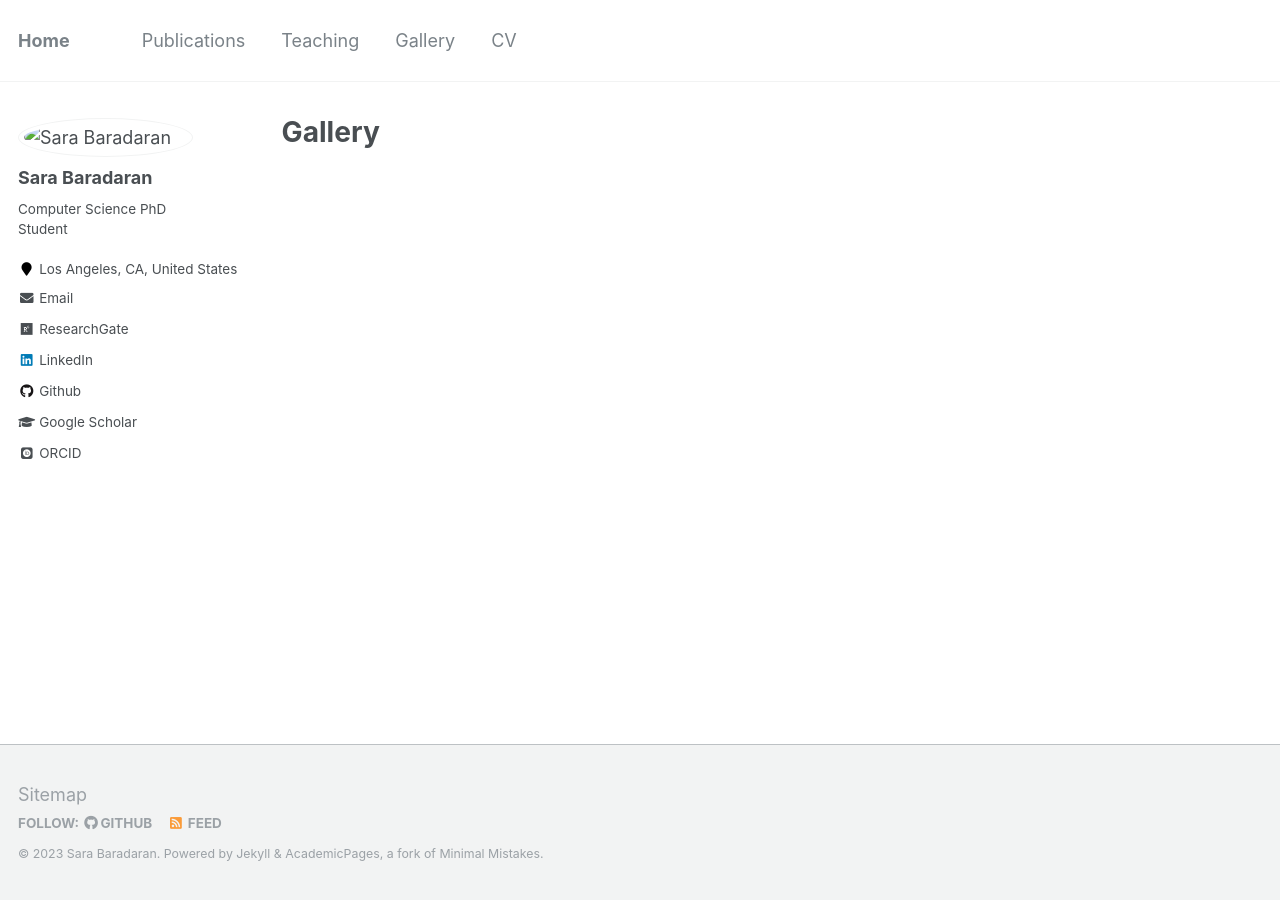
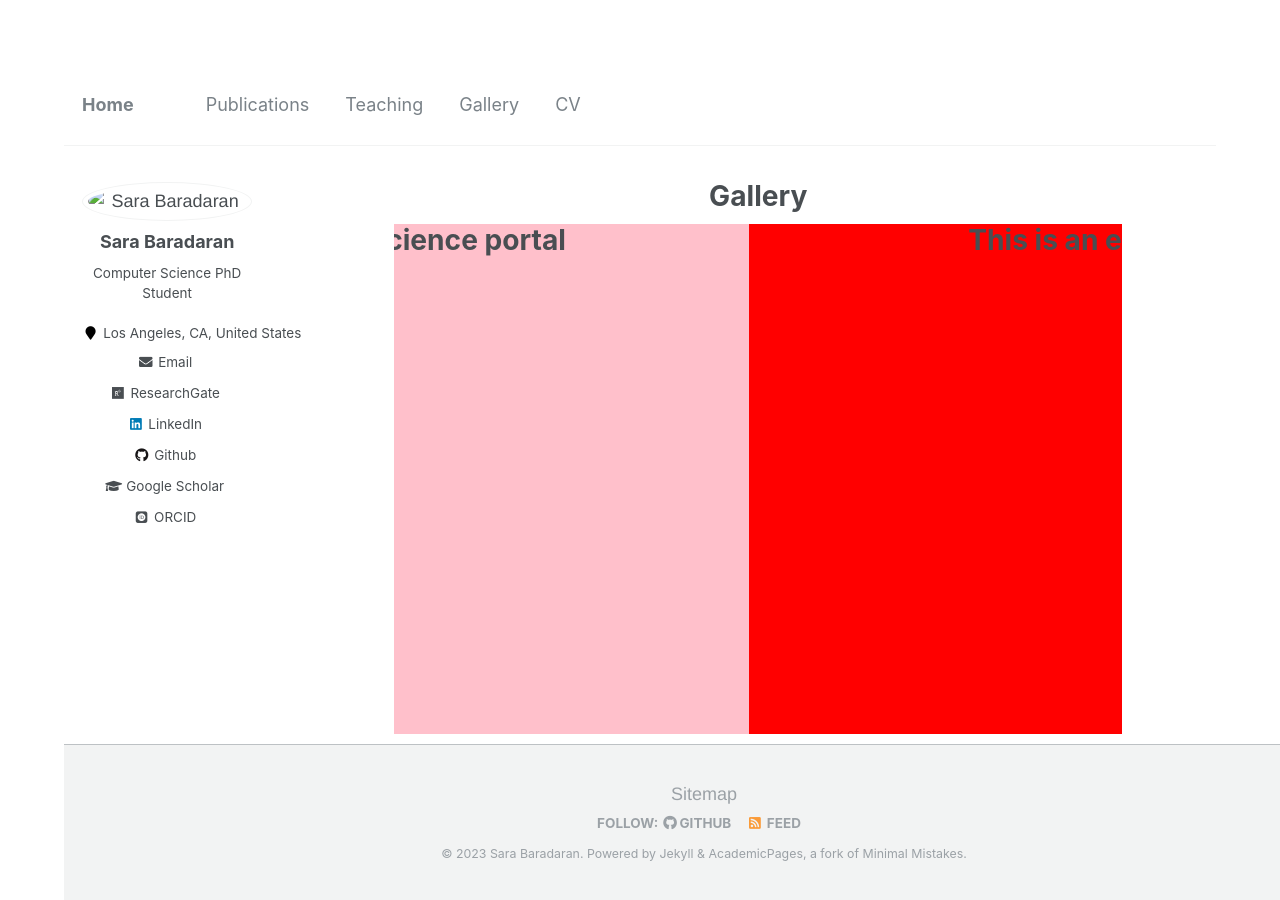
Before and after one commit to SaraBaradaran/SaraBaradaran.github.io, a Jekyll site: the page built from _pages/gallery.html, in a window 1280 px wide. Built offline with Jekyll 4.4.1, drawn with Linux system fonts in a browser that asks for light colours; some web fonts are replaced.

Commit message:
Update gallery.html

```diff
--- a/_pages/gallery.html
+++ b/_pages/gallery.html
@@ -11,3 +11,121 @@
 {% for post in site.gallery %}
   {% include archive-single.html %}
 {% endfor %}
+
+<!DOCTYPE html>
+<html>
+<head>
+    <title>HTML and CSS Slideshow</title>
+    <style>
+    body {
+        font-family: Helvetica, sans-serif;
+        padding: 5%;
+        text-align: center;
+        font-size: 50;
+    }
+
+    /* Styling the area of the slides */
+
+    #slideshow {
+        overflow: hidden;
+        height: 510px;
+        width: 728px;
+        margin: 0 auto;
+    }
+
+    /* Style each of the sides
+    with a fixed width and height */
+
+    .slide {
+        float: left;
+        height: 510px;
+        width: 728px;
+    }
+
+    /* Add animation to the slides */
+
+    .slide-wrapper {
+
+        /* Calculate the total width on the
+      basis of number of slides */
+        width: calc(728px * 4);
+
+        /* Specify the animation with the
+      duration and speed */
+        animation: slide 10s ease infinite;
+    }
+
+    /* Set the background color
+    of each of the slides */
+
+    .slide:nth-child(1) {
+        background: green;
+    }
+
+    .slide:nth-child(2) {
+        background: pink;
+    }
+
+    .slide:nth-child(3) {
+        background: red;
+    }
+
+    .slide:nth-child(4) {
+        background: yellow;
+    }
+
+    /* Define the animation
+    for the slideshow */
+
+    @keyframes slide {
+
+        /* Calculate the margin-left for
+      each of the slides */
+        20% {
+            margin-left: 0px;
+        }
+        40% {
+            margin-left: calc(-728px * 1);
+        }
+        60% {
+            margin-left: calc(-728px * 2);
+        }
+        80% {
+            margin-left: calc(-728px * 3);
+        }
+    }
+    </style>
+</head>
+
+<body>
+
+    <!-- Define the slideshow container -->
+    <div id="slideshow">
+        <div class="slide-wrapper">
+
+            <!-- Define each of the slides
+         and write the content -->
+            <div class="slide">
+                <h1 class="slide-number">
+                    GeeksforGeeks
+                </h1>
+            </div>
+            <div class="slide">
+                <h1 class="slide-number">
+                    A computer science portal
+                </h1>
+            </div>
+            <div class="slide">
+                <h1 class="slide-number">
+                    This is an example of
+                </h1>
+            </div>
+            <div class="slide">
+                <h1 class="slide-number">
+                    Slideshow with HTML and CSS only
+                </h1>
+            </div>
+        </div>
+    </div>
+</body>
+</html>
```
